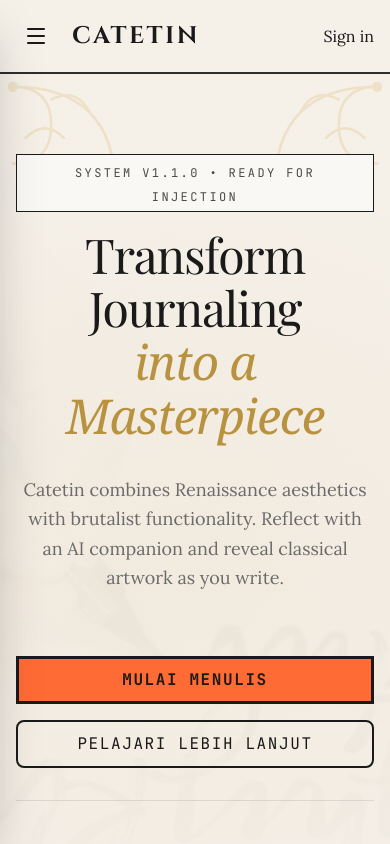
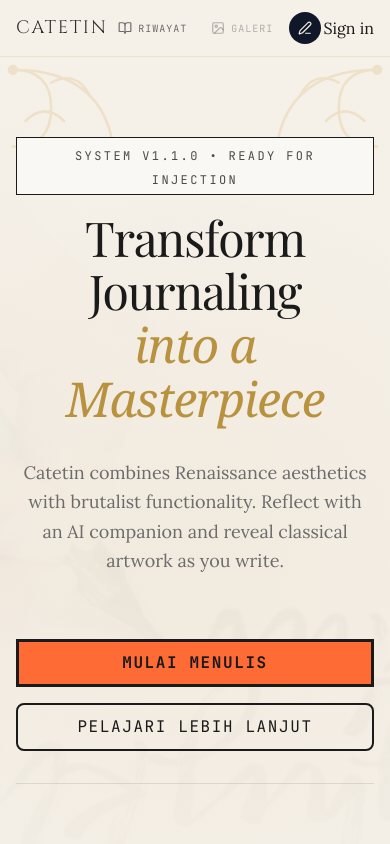
Before and after one commit to aidityasadhakim/catetin, a React (Vite) app in the folder frontend/: page / in a window 390 px wide. Shown: the top 844 px of the page. Built offline with nearby package versions, Linux system fonts and the light colour scheme; no server answers; a web font is replaced by a local one.

Commit message:
feat(navbar): replace sidebar with horizontal navbar
- Remove hamburger menu and slide-out sidebar
- Add sticky semi-transparent navbar with backdrop blur
- Center navigation: Riwayat (active), Galeri (disabled)
- Add useIsMobile hook for future mobile optimizations

Issue: catetin-y32

```diff
--- a/frontend/src/components/Header.tsx
+++ b/frontend/src/components/Header.tsx
@@ -1,114 +1,56 @@
+import { BookOpen, Image, PenLine } from 'lucide-react'
 import { Link } from '@tanstack/react-router'
 import ClerkHeader from '../integrations/clerk/header-user.tsx'
-import { useState } from 'react'
-import { Home, Menu, X, BookOpen, Image, Settings } from 'lucide-react'
 
 export default function Header() {
-  const [isOpen, setIsOpen] = useState(false)
+  return (
+    <header className="sticky top-0 z-50 backdrop-blur-sm bg-cream/90 border-b border-gold/20">
+      <nav className="max-w-6xl mx-auto px-4 py-3 flex items-center justify-between">
+        {/* Logo - Left */}
+        <Link
+          to="/"
+          className="font-heading text-lg sm:text-xl tracking-widest text-charcoal hover:text-navy transition-colors"
+        >
+          CATETIN
+        </Link>
 
-  return (
-    <>
-      <header className="p-4 flex items-center justify-between bg-cream text-black shadow-sm border-b-2 border-double border-charcoal">
-        <div className="flex items-center">
+        {/* Center Navigation */}
+        <div className="flex items-center gap-2 sm:gap-6">
+          <Link
+            to="/refleksi"
+            className="flex items-center gap-1.5 sm:gap-2 font-mono text-[10px] sm:text-xs uppercase tracking-widest text-slate hover:text-charcoal transition-colors px-2 py-1"
+            activeProps={{
+              className:
+                'flex items-center gap-1.5 sm:gap-2 font-mono text-[10px] sm:text-xs uppercase tracking-widest text-charcoal border-b-2 border-gold pb-1 px-2',
+            }}
+          >
+            <BookOpen size={14} className="sm:w-4 sm:h-4" />
+            <span>Riwayat</span>
+          </Link>
+
           <button
-            onClick={() => setIsOpen(true)}
-            className="p-2 hover:bg-parchment rounded-lg transition-colors mr-4"
-            aria-label="Open menu"
+            disabled
+            className="flex items-center gap-1.5 sm:gap-2 font-mono text-[10px] sm:text-xs uppercase tracking-widest text-slate/50 cursor-not-allowed px-2 py-1"
+            title="Coming Soon"
           >
-            <Menu size={24} className="text-black" />
+            <Image size={14} className="sm:w-4 sm:h-4" />
+            <span>Galeri</span>
           </button>
-          <h1 className="text-2xl font-heading font-bold text-black tracking-widest">
-            <Link to="/">
-              CATETIN
-            </Link>
-          </h1>
+
+          {/* Mobile quick-write button */}
+          <Link
+            to="/refleksi"
+            className="sm:hidden flex items-center justify-center w-8 h-8 bg-navy rounded-full text-cream"
+          >
+            <PenLine size={14} />
+          </Link>
         </div>
+
+        {/* User Button - Right */}
         <div>
           <ClerkHeader />
         </div>
-      </header>
-
-      <aside
-        className={`fixed top-0 left-0 h-full w-80 bg-ivory text-black shadow-2xl z-50 transform transition-transform duration-300 ease-in-out flex flex-col border-r border-charcoal ${
-          isOpen ? 'translate-x-0' : '-translate-x-full'
-        }`}
-      >
-        <div className="flex items-center justify-between p-4 border-b border-charcoal bg-cream">
-          <h2 className="text-xl font-heading font-bold">NAVIGASI</h2>
-          <button
-            onClick={() => setIsOpen(false)}
-            className="p-2 hover:bg-parchment rounded-lg transition-colors"
-            aria-label="Close menu"
-          >
-            <X size={24} />
-          </button>
-        </div>
-
-        <nav className="flex-1 p-4 overflow-y-auto bg-ivory">
-          <Link
-            to="/"
-            onClick={() => setIsOpen(false)}
-            className="flex items-center gap-3 p-3 rounded-lg hover:bg-parchment transition-colors mb-2 font-mono text-sm tracking-widest uppercase"
-            activeProps={{
-              className:
-                'flex items-center gap-3 p-3 rounded-lg bg-parchment transition-colors mb-2 font-mono text-sm tracking-widest uppercase border border-charcoal',
-            }}
-          >
-            <Home size={18} />
-            <span>Beranda</span>
-          </Link>
-
-          <div className="my-4 border-t border-dashed border-gray-400"></div>
-
-          <Link
-            to="/refleksi"
-            onClick={() => setIsOpen(false)}
-            className="flex items-center gap-3 p-3 rounded-lg hover:bg-parchment transition-colors mb-2 font-mono text-sm tracking-widest uppercase"
-            activeProps={{
-              className:
-                'flex items-center gap-3 p-3 rounded-lg bg-parchment transition-colors mb-2 font-mono text-sm tracking-widest uppercase border border-charcoal',
-            }}
-          >
-            <BookOpen size={18} />
-            <span>Refleksi</span>
-          </Link>
-
-          <div className="px-3 py-2 text-xs font-mono text-gray-500 uppercase tracking-widest">
-            Coming Soon
-          </div>
-
-          <button
-             disabled
-            className="flex w-full items-center gap-3 p-3 rounded-lg text-gray-400 cursor-not-allowed mb-2 font-mono text-sm tracking-widest uppercase"
-          >
-            <Image size={18} />
-            <span>Galeri</span>
-          </button>
-
-          <button
-             disabled
-            className="flex w-full items-center gap-3 p-3 rounded-lg text-gray-400 cursor-not-allowed mb-2 font-mono text-sm tracking-widest uppercase"
-          >
-            <Settings size={18} />
-            <span>Pengaturan</span>
-          </button>
-
-        </nav>
-
-        <div className="p-4 border-t border-charcoal bg-cream flex flex-col gap-2">
-           <div className="text-xs font-mono text-center text-gray-600">
-            v1.1.0 • CATETIN SYSTEM
-           </div>
-        </div>
-      </aside>
-
-      {/* Overlay */}
-      {isOpen && (
-        <div
-            className="fixed inset-0 bg-black/50 z-40"
-            onClick={() => setIsOpen(false)}
-        />
-      )}
-    </>
+      </nav>
+    </header>
   )
 }
--- a/frontend/src/hooks/index.ts
+++ b/frontend/src/hooks/index.ts
@@ -7,6 +7,9 @@
  * @example
  * import { useUserStats, useSessions, useSession, useAIRespond } from '@/hooks'
  */
+
+// Utility hooks
+export { useIsMobile } from './useIsMobile'
 
 // User gamification stats
 export { useUserStats } from './useUserStats'
--- /dev/null
+++ b/frontend/src/hooks/useIsMobile.ts
@@ -0,0 +1,15 @@
+import { useEffect, useState } from 'react'
+
+export function useIsMobile(breakpoint = 768) {
+  const [isMobile, setIsMobile] = useState(
+    typeof window !== 'undefined' ? window.innerWidth < breakpoint : false
+  )
+
+  useEffect(() => {
+    const handleResize = () => setIsMobile(window.innerWidth < breakpoint)
+    window.addEventListener('resize', handleResize)
+    return () => window.removeEventListener('resize', handleResize)
+  }, [breakpoint])
+
+  return isMobile
+}
```
